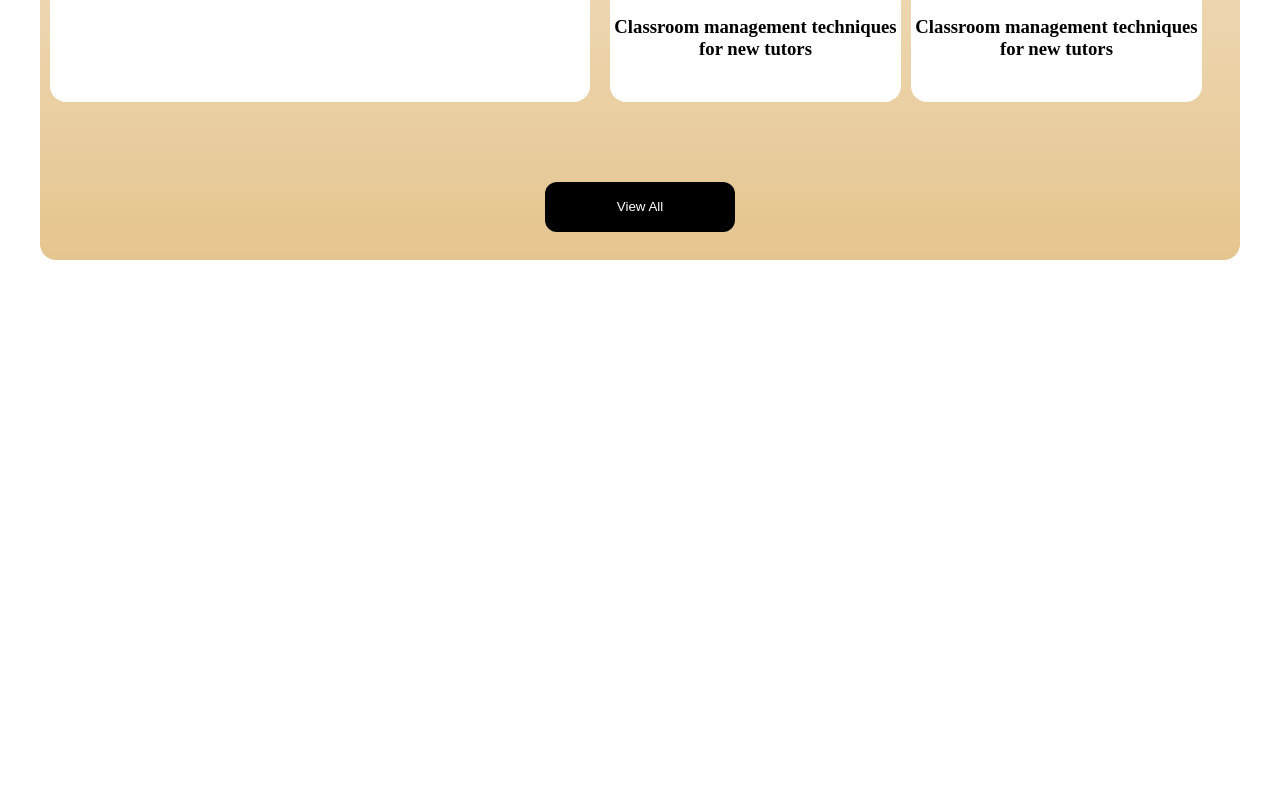
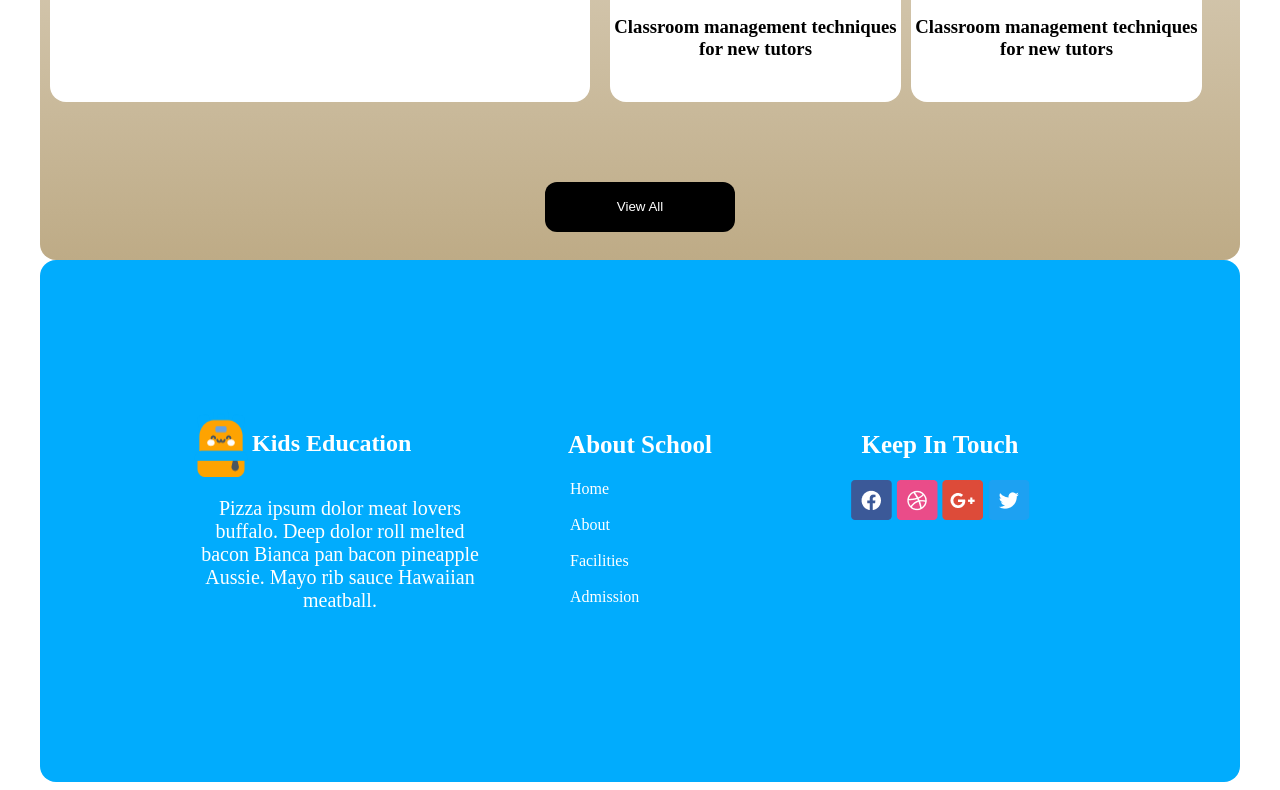
Before and after one commit to samiularafarmahi/Assignment-2, a plain HTML site: page index.html in a window 1280 px wide. Shown: the part 2079-2869 px from the top of the page. Before the commit the page ends 2347 px from the top, so only its background shows below. Drawn offline with Linux system fonts and the light colour scheme.

Commit message:
this is my 3rd responsive commit

```diff
--- a/index.html
+++ b/index.html
@@ -111,7 +111,33 @@
         </section>
     </main>
     <footer>
-
+        <div class="footer-section">
+            <div class="div-1">
+                <div class="day display">
+                    <img src="./assets/logo.png" alt="" class="footer-img">
+                    <h2 class="title">Kids Education</h2>
+                </div>
+                <p class="footer-sub-title">Pizza ipsum dolor meat lovers buffalo. Deep dolor roll melted bacon Bianca
+                    pan bacon pineapple Aussie. Mayo rib sauce Hawaiian meatball.</p>
+            </div>
+            <div class="div-2">
+                <h2 class="div-title">About School</h2>
+                <a class="site" href="">Home</a>
+                <br>
+                <a class="site" href="">About</a>
+                <br>
+                <a class="site" href="">Facilities</a>
+                <br>
+                <a class="site" href="">Admission</a>
+            </div>
+            <div class="div-3">
+                <h2 class="div-title">Keep In Touch</h2>
+                <img src="./assets/fb.png" alt="">
+                <img src="./assets/dribble.png" alt="">
+                <img src="./assets/google+.png" alt="">
+                <img src="./assets/twitter.png" alt="">
+            </div>
+        </div>
     </footer>
 </body>
 
--- a/styles.css
+++ b/styles.css
@@ -194,9 +194,9 @@
     text-align: center;
     width: 1200px;
     margin: 0 auto;
-    border-radius: 16px;
     margin-top: 60px;
     height: 900px;
+    border-radius: 16px;
 }
 
 .story-heading {
@@ -206,7 +206,7 @@
 }
 
 #number {
-    background-image: linear-gradient(#FFFFFF, rgb(229, 197, 143));
+    background-image: linear-gradient(#FFFFFF, rgb(190, 171, 134));
 }
 
 .card-box {
@@ -283,6 +283,39 @@
     background-color: rgba(60, 216, 232, 1);
     color: white;
     border: none;
+}
+/* footer section styles */
+.footer-section{
+    display: grid;
+    grid-template-columns: repeat(3, 1fr);
+    text-align: center;
+    background-color: rgba(1, 172, 253, 1);
+    width: 900px;
+    margin: 0 auto;
+    padding: 150px;
+    border-radius: 16px;
+    color: rgba(255, 255, 255, 1);
+}
+.title{
+    font-weight: bold;
+}
+.footer-sub-title{
+    font-size: 20px;
+}
+.div-2{
+    display: flex;
+    flex-direction: column;
+
+}
+.div-title{
+    font-weight: bold;
+    font-size: 25px;
+}
+.site{
+    color: rgba(255, 255, 255, 1);
+    text-decoration: none;
+    text-align: start;
+    margin-left: 80px;
 }
 
 
```
